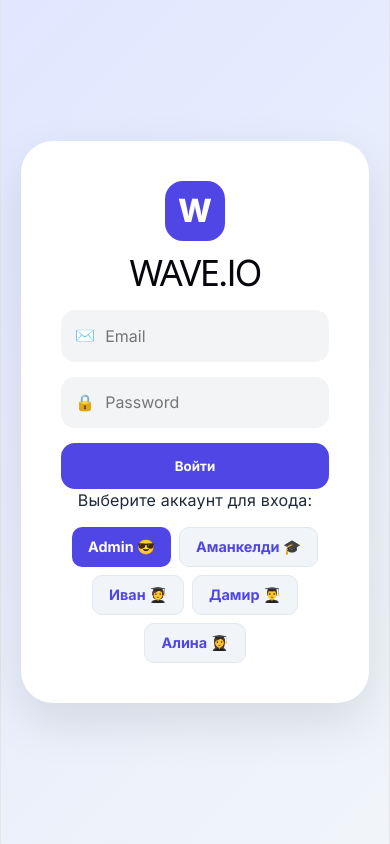
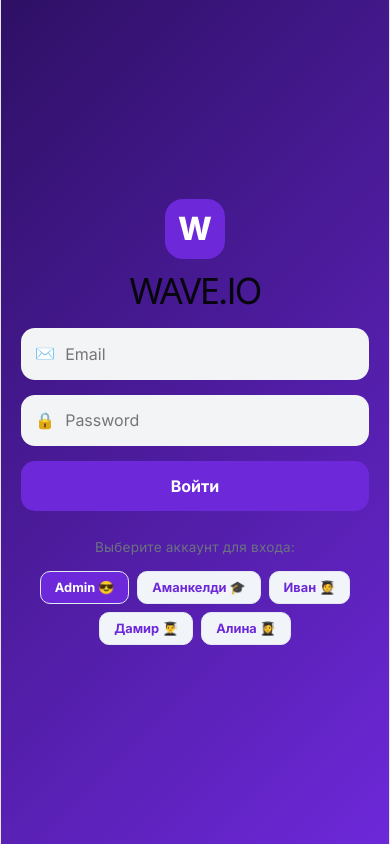
Before and after one commit to sanjarjanibekov20071113-debug/aziz, a React (Vite) app: page / in a window 390 px wide. Built offline with nearby package versions, Linux system fonts and the light colour scheme.

Commit message:
Refactor CSS styles and improve responsiveness
Removed unused CSS variables and updated styles for various elements including body, buttons, and panels. Enhanced responsiveness for mobile devices.

```diff
--- a/src/App.css
+++ b/src/App.css
@@ -1,134 +1,101 @@
 @import url('https://fonts.googleapis.com/css2?family=Inter:wght@400;600;700;800&display=swap');
 
-:root {
-  --primary: #4f46e5;
-  --bg-gradient: linear-gradient(135deg, #e0e7ff 0%, #f1f5f9 100%);
-  --glass: rgba(255, 255, 255, 0.7);
+* { margin: 0; padding: 0; box-sizing: border-box; font-family: 'Inter', sans-serif; }
+
+/* ФОН: Глубокий фиолетовый, который не обрывается */
+body {
+  background: linear-gradient(135deg, #2e1065 0%, #6d28d9 100%);
+  background-attachment: fixed;
+  min-height: 100vh;
+  color: #1f2937;
+  overflow-x: hidden;
 }
 
-* { margin: 0; padding: 0; box-sizing: border-box; font-family: 'Inter', sans-serif; }
-body { background: var(--bg-gradient); min-height: 100vh; color: #1f2937; }
-
-.glass-effect {
-  background: var(--glass);
-  backdrop-filter: blur(15px);
-  -webkit-backdrop-filter: blur(15px);
-  border: 1px solid rgba(255, 255, 255, 0.8);
+/* СТИЛЬ СТЕКЛА ДЛЯ ПАНЕЛЕЙ (Журнал и Сайдбар) */
+.glass-panel {
+  background: rgba(255, 255, 255, 0.95);
   border-radius: 24px;
-  box-shadow: 0 10px 30px rgba(0,0,0,0.04);
+  border: 1px solid rgba(255, 255, 255, 0.4);
+  box-shadow: 0 10px 40px rgba(0,0,0,0.3);
 }
 
-/* AUTH */
+/* AUTH - ПРЕЖНИЙ ВИД */
 .login-screen { min-height: 100vh; display: flex; justify-content: center; align-items: center; padding: 20px; }
-.auth-glass-card { background: white; padding: 40px; border-radius: 32px; width: 100%; max-width: 400px; text-align: center; box-shadow: 0 20px 50px rgba(0,0,0,0.1); }
-.auth-logo-box { width: 60px; height: 60px; background: var(--primary); color: white; font-size: 2rem; font-weight: 800; display: flex; align-items: center; justify-content: center; border-radius: 18px; margin: 0 auto 15px; }
+.auth-card {
+  background: white;
+  padding: 40px;
+  border-radius: 32px;
+  width: 100%;
+  max-width: 400px;
+  text-align: center;
+  box-shadow: 0 30px 60px rgba(0,0,0,0.4);
+}
+.auth-logo-box { width: 60px; height: 60px; background: #6d28d9; color: white; font-size: 2rem; font-weight: 800; display: flex; align-items: center; justify-content: center; border-radius: 18px; margin: 0 auto 15px; }
 .auth-form { display: flex; flex-direction: column; gap: 15px; margin-top: 25px; }
 .input-field { display: flex; align-items: center; background: #f3f4f6; padding: 14px; border-radius: 14px; }
 .input-field input { border: none; background: transparent; outline: none; width: 100%; margin-left: 10px; font-size: 1rem; }
-.btn-primary { background: var(--primary); color: white; border: none; padding: 15px; border-radius: 14px; font-weight: 700; cursor: pointer; transition: 0.3s; }
-.btn-primary:hover { transform: translateY(-2px); box-shadow: 0 10px 20px rgba(79, 70, 229, 0.3); }
+.btn-primary { background: #6d28d9; color: white; border: none; padding: 15px; border-radius: 14px; font-weight: 700; cursor: pointer; transition: 0.3s; font-size: 1rem; }
+.btn-primary:hover { background: #5b21b6; transform: scale(1.02); }
 
-.hint-chips { display: flex; gap: 8px; justify-content: center; flex-wrap: wrap; margin-top: 15px; }
-.hint-chips button { background: #f1f5f9; border: 1px solid #e2e8f0; padding: 8px 12px; border-radius: 10px; color: var(--primary); font-weight: 700; cursor: pointer; font-size: 0.8rem; }
+.login-hints p { margin-top: 25px; font-size: 0.85rem; color: #6b7280; margin-bottom: 12px; }
+.hint-chips { display: flex; gap: 8px; justify-content: center; flex-wrap: wrap; }
+.hint-chips button { background: #f1f5f9; border: 1px solid #e2e8f0; padding: 8px 14px; border-radius: 10px; color: #6d28d9; font-weight: 700; cursor: pointer; font-size: 0.8rem; }
+.chip-admin { background: #6d28d9 !important; color: white !important; }
 
-/* LAYOUT */
-.app-portal { padding: 30px; display: flex; justify-content: center; }
-.portal-container { width: 100%; max-width: 1400px; display: flex; gap: 25px; }
-.app-sidebar { width: 260px; padding: 30px; display: flex; flex-direction: column; height: calc(100vh - 60px); position: sticky; top: 30px; }
-.side-logo { font-size: 1.5rem; font-weight: 900; margin-bottom: 40px; text-align: center; }
-.side-logo span { color: var(--primary); }
-.side-menu { display: flex; flex-direction: column; gap: 10px; flex-grow: 1; }
-.menu-item { text-align: left; padding: 14px; border-radius: 15px; border: none; background: transparent; cursor: pointer; font-weight: 600; color: #64748b; }
-.menu-item.active { background: var(--primary); color: white; box-shadow: 0 10px 20px rgba(79, 70, 229, 0.2); }
+/* ПОРТАЛ */
+.app-portal { padding: 20px; display: flex; justify-content: center; width: 100%; }
+.portal-container { width: 100%; max-width: 1400px; display: flex; gap: 20px; }
+
+.app-sidebar { width: 260px; padding: 30px; display: flex; flex-direction: column; height: calc(100vh - 40px); position: sticky; top: 20px; flex-shrink: 0; }
+.side-logo { font-size: 1.5rem; font-weight: 900; margin-bottom: 40px; text-align: center; color: #2e1065; }
+.side-logo span { color: #6d28d9; }
+.menu-item { text-align: left; padding: 14px; border-radius: 15px; border: none; background: transparent; cursor: pointer; font-weight: 600; color: #64748b; margin-bottom: 5px; width: 100%; font-size: 0.95rem; }
+.menu-item.active { background: #6d28d9; color: white; box-shadow: 0 5px 15px rgba(109, 40, 217, 0.3); }
 .btn-exit { background: #fee2e2; color: #b91c1c; border: none; padding: 12px; border-radius: 12px; font-weight: 700; cursor: pointer; margin-top: auto; }
 
-.portal-content { flex-grow: 1; display: flex; flex-direction: column; gap: 25px; }
+.portal-content { flex-grow: 1; display: flex; flex-direction: column; gap: 20px; min-width: 0; }
 .portal-header { padding: 20px 30px; display: flex; justify-content: space-between; align-items: center; }
-.role-badge { background: #e0e7ff; color: var(--primary); padding: 6px 15px; border-radius: 20px; font-size: 0.8rem; font-weight: 700; }
+.role-badge { background: #ddd6fe; color: #5b21b6; padding: 6px 15px; border-radius: 20px; font-size: 0.8rem; font-weight: 800; text-transform: uppercase; }
 
-/* TABLE */
-.journal-card { padding: 30px; overflow: hidden; }
+/* ЖУРНАЛ */
+.journal-card { padding: 25px; width: 100%; }
 .card-header { display: flex; justify-content: space-between; align-items: center; margin-bottom: 25px; flex-wrap: wrap; gap: 15px; }
-.subject-selector { display: flex; gap: 8px; background: #f1f5f9; padding: 5px; border-radius: 12px; }
-.subject-selector button { border: none; padding: 8px 15px; border-radius: 8px; cursor: pointer; font-weight: 600; color: #64748b; background: transparent; transition: 0.3s; }
-.subject-selector button.active { background: white; color: var(--primary); box-shadow: 0 4px 10px rgba(0,0,0,0.05); }
+.card-header h2 { font-weight: 800; color: #1e1b4b; }
+.subject-selector { display: flex; gap: 8px; background: #f1f5f9; padding: 6px; border-radius: 14px; }
+.subject-selector button { border: none; padding: 8px 16px; border-radius: 10px; cursor: pointer; font-weight: 700; color: #64748b; background: transparent; }
+.subject-selector button.active { background: white; color: #6d28d9; box-shadow: 0 4px 12px rgba(0,0,0,0.1); }
 
-.table-wrapper { overflow-x: auto; border-radius: 16px; border: 1px solid #e2e8f0; background: white; }
-.journal-table { width: 100%; border-collapse: collapse; min-width: 800px; }
-.journal-table th, .journal-table td { padding: 10px; border: 1px solid #f1f5f9; text-align: center; }
+/* ТАБЛИЦА (Адаптивная с прокруткой) */
+.table-wrapper { width: 100%; overflow-x: auto; border-radius: 16px; border: 1px solid #e2e8f0; background: white; }
+.journal-table { width: 100%; border-collapse: collapse; min-width: 900px; }
+.journal-table th, .journal-table td { padding: 14px; border: 1px solid #f1f5f9; text-align: center; }
 .journal-table th { background: #f8fafc; color: #64748b; font-size: 0.75rem; font-weight: 800; }
 
-.sticky-col { position: sticky; left: 0; background: white !important; z-index: 5; min-width: 170px; text-align: left !important; border-right: 2px solid #e2e8f0 !important; }
-.student-name-cell { font-weight: 600; font-size: 0.85rem; }
+.sticky-col { position: sticky; left: 0; background: white !important; z-index: 5; min-width: 170px; text-align: left !important; border-right: 2px solid #e2e8f0 !important; font-weight: 700; }
+.student-name-cell { display: flex; align-items: center; gap: 10px; color: #1e1b4b; }
 
-.grade-select { width: 34px; height: 34px; border: none; border-radius: 8px; font-weight: 800; text-align: center; appearance: none; cursor: pointer; }
+/* ОЦЕНКИ */
+.grade-select { width: 36px; height: 36px; border: none; border-radius: 10px; font-weight: 800; text-align-last: center; cursor: pointer; appearance: none; }
 .grade-select.g-empty { border: 1px dashed #cbd5e1; }
 .grade-select.g-5, .grade-pill.g-5 { background: #dcfce7; color: #15803d; }
 .grade-select.g-4, .grade-pill.g-4 { background: #dbeafe; color: #1e40af; }
 .grade-select.g-3, .grade-pill.g-3 { background: #fef9c3; color: #a16207; }
 .grade-select.g-2, .grade-pill.g-2 { background: #fee2e2; color: #b91c1c; }
-.grade-select.g-nb, .grade-pill.g-nb { background: #fee2e2; color: #ef4444; font-size: 0.7rem; }
+.grade-select.g-nb, .grade-pill.g-nb { background: #fee2e2; color: #ef4444; font-size: 0.75rem; }
+.grade-pill { display: inline-block; width: 34px; height: 34px; line-height: 34px; border-radius: 10px; font-weight: 800; }
 
-.avg-cell { background: #f8fafc; color: var(--primary); font-weight: 800; border-left: 2px solid #e2e8f0 !important; }
+.avg-cell { background: #f8fafc; color: #6d28d9; font-weight: 800; border-left: 2px solid #e2e8f0 !important; }
 
-/* DASHBOARD */
-.dashboard-grid { display: grid; grid-template-columns: repeat(auto-fit, minmax(240px, 1fr)); gap: 20px; }
-.stat-card { padding: 25px; display: flex; align-items: center; gap: 20px; }
-.s-icon { width: 50px; height: 50px; border-radius: 14px; display: flex; align-items: center; justify-content: center; font-size: 1.5rem; }
-.icon-blue { background: #dbeafe; color: #1e40af; }
-.icon-purple { background: #ede9fe; color: #6d28d9; }
-.border-blue { border-left: 5px solid #1e40af; }
-.border-purple { border-left: 5px solid #6d28d9; }
-
-@media (max-width: 768px) {
-  .app-sidebar { width: 75px; padding: 20px 10px; }
+/* АДАПТАЦИЯ ПОД ТЕЛЕФОНЫ */
+@media (max-width: 950px) {
+  .portal-container { flex-direction: column; }
+  .app-sidebar { width: 100%; height: auto; position: static; padding: 15px; flex-direction: row; justify-content: space-between; align-items: center; }
+  .side-logo { margin-bottom: 0; font-size: 1.2rem; }
+  .side-menu { flex-direction: row; gap: 10px; }
   .hide-mobile { display: none; }
-  .side-logo { font-size: 1rem; margin-bottom: 20px; }
-  .app-portal { padding: 10px; }
-  .portal-container { gap: 10px; }
+  .menu-item { width: auto; padding: 10px; margin-bottom: 0; }
+  .btn-exit { width: auto; margin-top: 0; padding: 10px; }
 }
 
 .fade-in { animation: fadeIn 0.4s ease-out; }
 @keyframes fadeIn { from { opacity: 0; transform: translateY(10px); } to { opacity: 1; transform: translateY(0); } }
-.chip-admin {
-  background: var(--primary) !important;
-  color: white !important;
-  border: none !important;
-}
-
-.hint-chips button {
-  padding: 10px 16px;
-  font-size: 0.9rem;
-  transition: all 0.2s ease;
-}
-
-.hint-chips button:hover {
-  transform: translateY(-3px);
-  box-shadow: 0 5px 15px rgba(0,0,0,0.1);
-}
-
-.mini-avatar {
-  margin-right: 8px;
-  font-size: 1.2rem;
-}
-.chip-admin {
-  background: var(--primary) !important;
-  color: white !important;
-  border: none !important;
-}
-
-.hint-chips button {
-  padding: 10px 16px;
-  font-size: 0.9rem;
-  transition: all 0.2s ease;
-}
-
-.hint-chips button:hover {
-  transform: translateY(-3px);
-  box-shadow: 0 5px 15px rgba(0,0,0,0.1);
-}
-
-.mini-avatar {
-  margin-right: 8px;
-  font-size: 1.2rem;
-}
```
